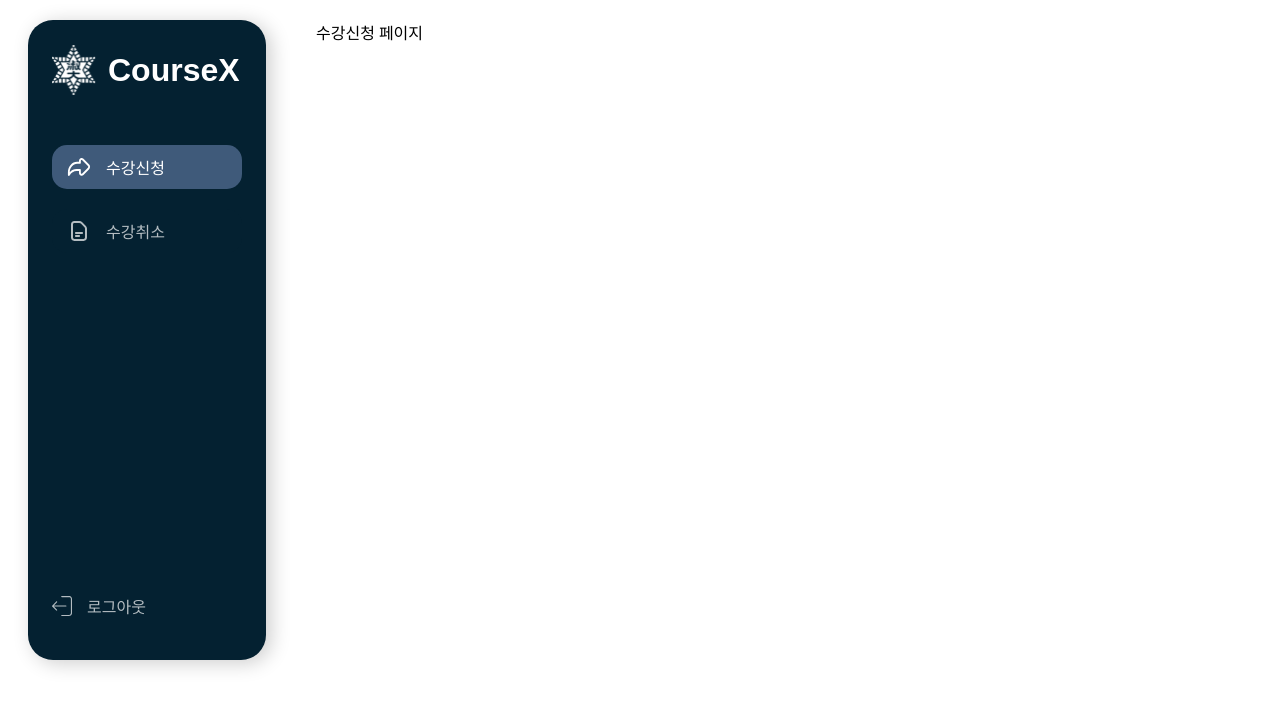
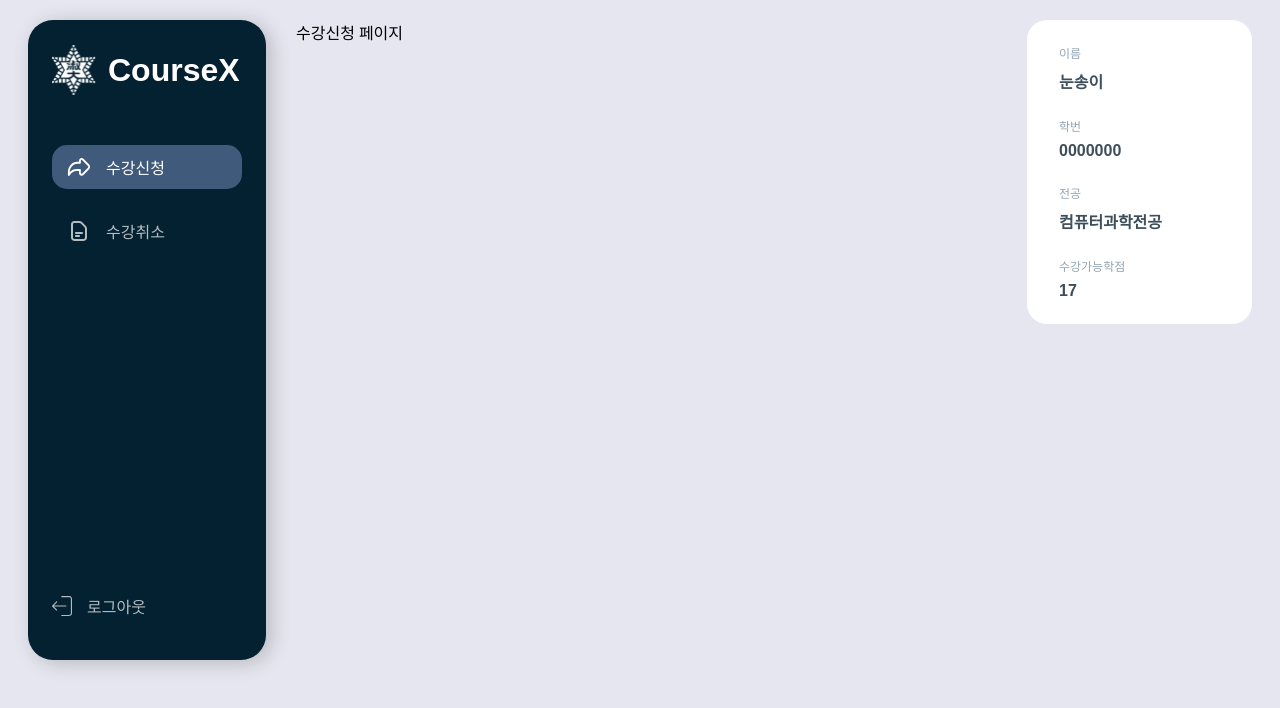
Before and after one commit to smwu-aws-cloud-club/courseX-project, a React (Create React App) app in the folder course-x-frontend/: page / in a window 1280 px wide. Shown: the top 708 px of the page. Built offline with nearby package versions, Linux system fonts and the light colour scheme.

Commit message:
feat: Info UI 구현(#12)

```diff
--- a/course-x-frontend/src/App.jsx
+++ b/course-x-frontend/src/App.jsx
@@ -1,5 +1,6 @@
 import { Outlet } from 'react-router-dom';
-import Navbar from 'components/navbar';
+import Navbar from 'components/navbar.jsx';
+import Info from 'components/info';
 import style from 'App.module.css';
 
 function App() {
@@ -7,6 +8,7 @@ function App() {
     <main className={style.container}>
       <Navbar />
       <Outlet />
+      <Info />
     </main>
   );
 }
--- a/course-x-frontend/src/App.module.css
+++ b/course-x-frontend/src/App.module.css
@@ -1,6 +1,6 @@
 .container {
   display: flex;
-  gap: 50px;
+  gap: 30px;
 }
 
 .container section {
--- /dev/null
+++ b/course-x-frontend/src/components/info.jsx
@@ -0,0 +1,24 @@
+import style from './info.module.css';
+
+export default function Info() {
+  return (
+    <aside className={style.container}>
+      <div className={style.item}>
+        <span className={style.label}>이름</span>
+        <span className={style.text}>눈송이</span>
+      </div>
+      <div className={style.item}>
+        <span className={style.label}>학번</span>
+        <span className={style.text}>0000000</span>
+      </div>
+      <div className={style.item}>
+        <span className={style.label}>전공</span>
+        <span className={style.text}>컴퓨터과학전공</span>
+      </div>
+      <div className={style.item}>
+        <span className={style.label}>수강가능학점</span>
+        <span className={style.text}>17</span>
+      </div>
+    </aside>
+  );
+}
--- /dev/null
+++ b/course-x-frontend/src/components/info.module.css
@@ -0,0 +1,28 @@
+.container {
+  align-self: self-start;
+
+  display: flex;
+  flex-direction: column;
+  gap: 24px;
+  width: 225px;
+  padding: 24px 32px;
+  box-sizing: border-box;
+  background-color: var(--color-grey-scale-0);
+  border-radius: 20px;
+}
+
+.item {
+  display: flex;
+  flex-direction: column;
+  gap: 8px;
+}
+
+.label {
+  font: var(--label-sm);
+  color: var(--color-grey-scale-30);
+}
+
+.text {
+  font: var(--text-md-emphasis);
+  color: var(--color-grey-scale-75);
+}
--- a/course-x-frontend/src/components/navbar.jsx
+++ b/course-x-frontend/src/components/navbar.jsx
@@ -29,7 +29,11 @@ export default function Navbar() {
       </h1>
       <nav className={style.nav}>
         {NAV.map(({ to, Icon, text }) => (
-          <Link key={to} to={to} className={`${focus(to) && style.focus}`}>
+          <Link
+            key={`nav-${to}`}
+            to={to}
+            className={`${focus(to) && style.focus}`}
+          >
             <Icon fillOpacity={focus(to) ? 1 : 0.7} />
             <span>{text}</span>
           </Link>
--- a/course-x-frontend/src/index.css
+++ b/course-x-frontend/src/index.css
@@ -46,5 +46,6 @@ span {
 
 body {
   margin: 20px 28px;
+  background-color: var(--color-primary-skyblue);
   font-family: 'Pretendard Variable';
 }
```
